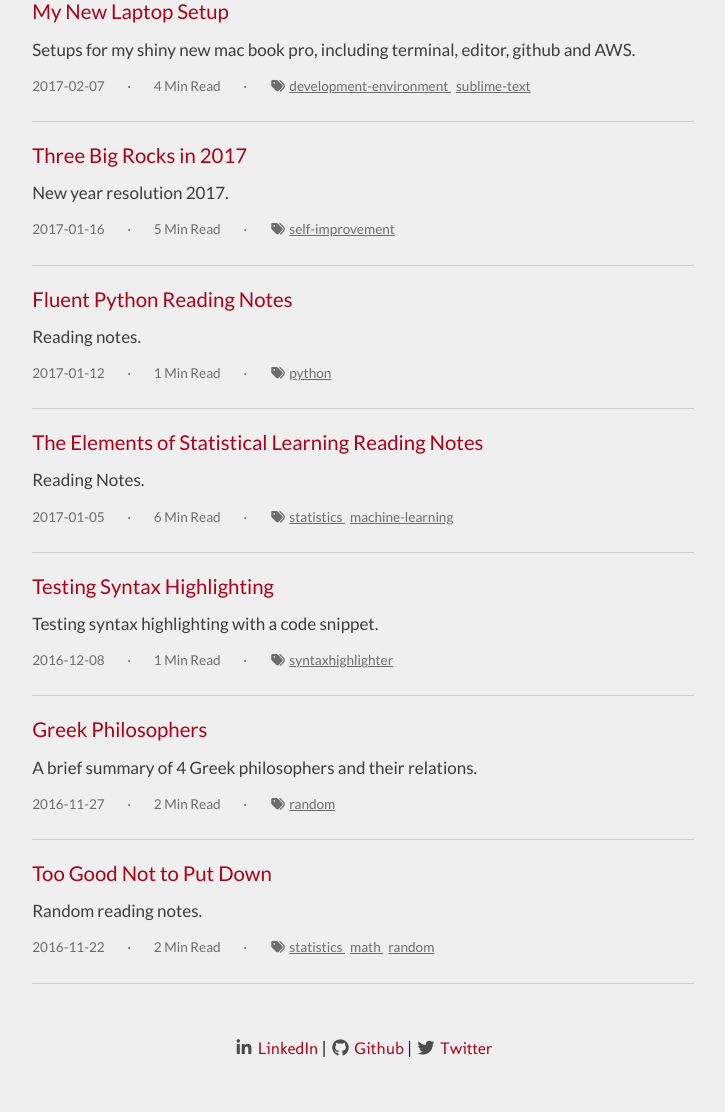
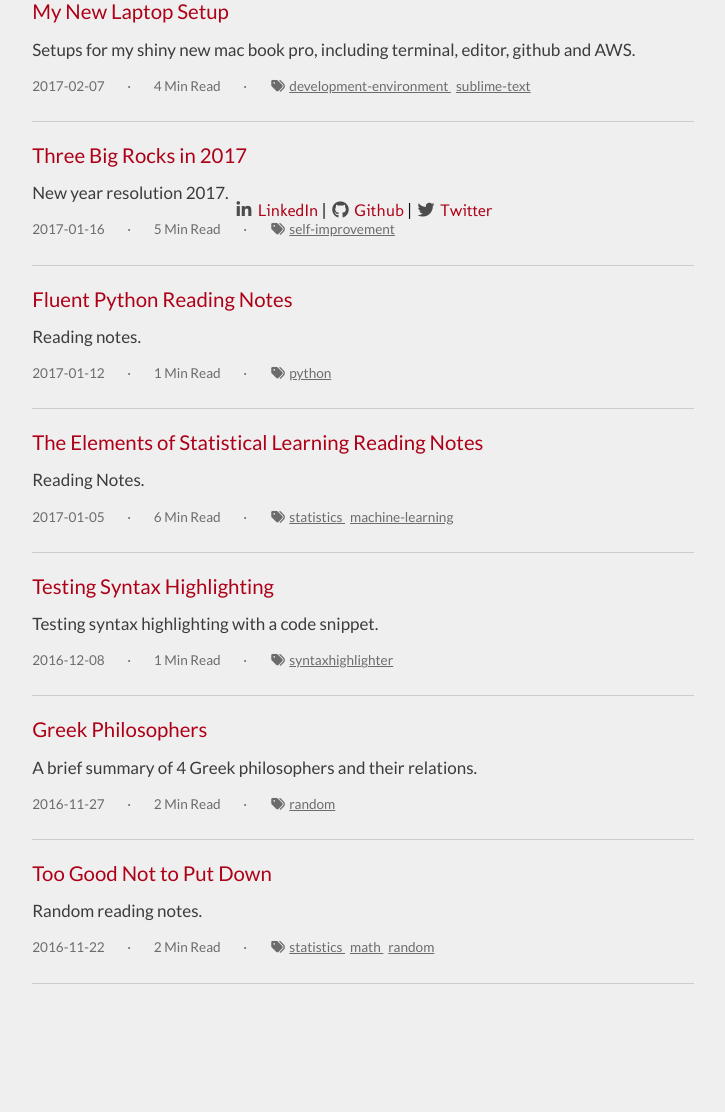
Before and after one commit to brianzq/brians-bits, a Django app: page /blog/ in a window 1280 px wide. Shown: the part 526-1638 px from the top of the page, without its empty margins (277-1002 px from the left). After the commit the page ends 1510 px from the top, so only its background shows below. Run offline with Django 3.2, Linux system fonts and the light colour scheme; data comes from the database, SQL or seed files in the repository; parts of the project's set-up code (start-up, migrations or seed data) failed here and were passed over; some libraries are stand-ins or nearby versions.

Commit message:
Fix footer bug

```diff
--- a/mysite/apps/personal/static/css/main.css
+++ b/mysite/apps/personal/static/css/main.css
@@ -222,10 +222,14 @@ a.brand:hover {
 
 /*------------- footer --------------*/
 #footer {
-  margin-top: 30px;
+  position: absolute;
+  bottom: 0;
+  margin-top: 0px !important;
   margin-bottom: 10px;
   text-align: center;
   padding-bottom: 15px;
+  display: block;
+  width: 100%;
 }
 @media (min-width: 768px) {
   #footer {
--- a/mysite/apps/personal/templates/personal/header.html
+++ b/mysite/apps/personal/templates/personal/header.html
@@ -68,7 +68,7 @@
   </div>
 
   <!-- <footer> -->
-    <div id="footer" class="invisible">
+    <div id="footer" class="container">
       <p>
         <!-- <i class="fa fa-fw fa-globe"></i> <a href="http://brianzhang.info/contact/" target="_self">Contact</a> | -->
         <i class="fa fa-fw fa-linkedin"></i> <a href="https://www.linkedin.com/in/qiang-brian-zhang-44b66064" target="_blank">LinkedIn</a> |
```
